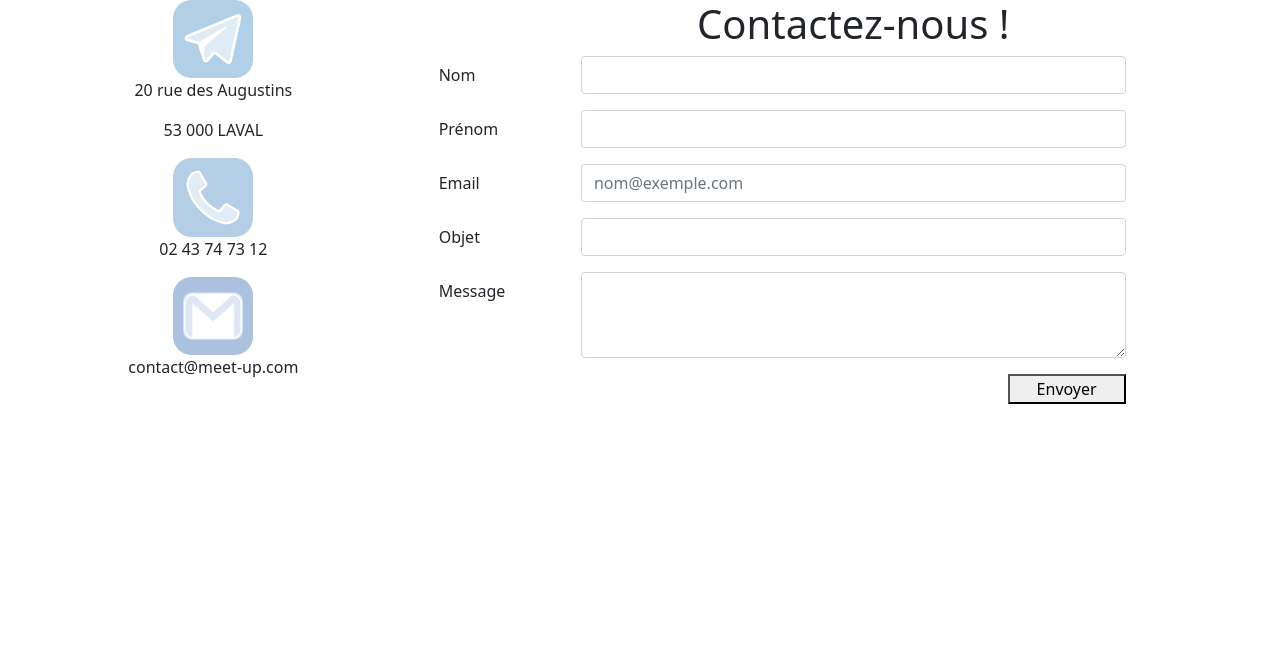
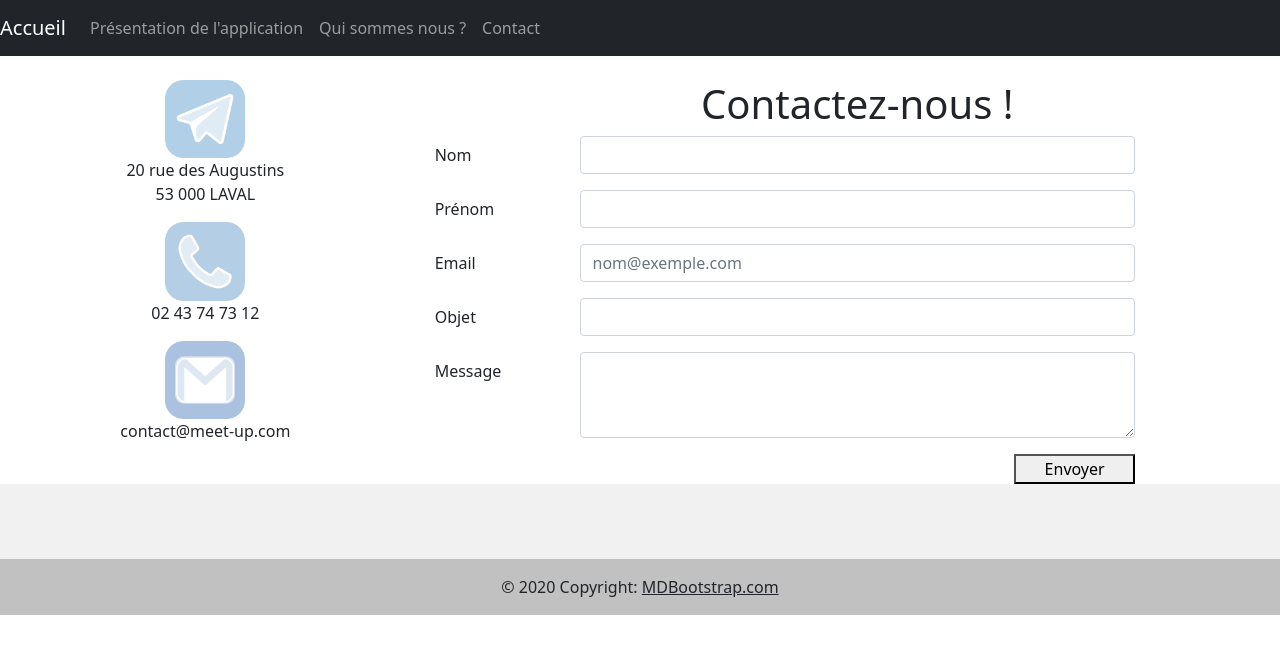
Before and after one commit to rwanoux/projet_01_06_21, a plain HTML site: page contact.html in a window 1280 px wide. Drawn offline with Linux system fonts and the light colour scheme.

Commit message:
cintafrg

```diff
--- a/contact.html
+++ b/contact.html
@@ -11,11 +11,39 @@
     <meta name="viewport" content="width=device-width, initial-scale=1">
 
     <link href="css/bootstrap.min.css" rel="stylesheet">
+    <link href="custom.css" rel="stylesheet">
 
 </head>
 
 
 <body>
+    <div class="container-fluid">
+        <!--Header-->
+        <nav class="navbar navbar-expand-lg navbar-dark bg-dark">
+            <div class="container-fluid">
+              <a class="navbar-brand" href="index.html">Accueil</a>
+              <button class="navbar-toggler" type="button" data-bs-toggle="collapse" data-bs-target="#navbarNav" aria-controls="navbarNav" aria-expanded="false" aria-label="Toggle navigation">
+                <span class="navbar-toggler-icon"></span>
+              </button>
+              <div class="collapse navbar-collapse" id="navbarNav">
+                <ul class="navbar-nav">
+                    <li class="nav-item">
+                        <a class="nav-link" href="prez_app.html">Présentation de l'application</a>
+                      </li>
+                  <li class="nav-item">
+                    <a class="nav-link" href="prez_entr.html">Qui sommes nous ?</a>
+                  </li>
+                  <li class="nav-item">
+                    <a class="nav-link" href="contact.html">Contact</a>
+                  </li>
+                </ul>
+              </div>
+            </div>
+          </nav>
+    </div>
+
+    <br>
+
     <div class="container-fluid">
         <div class="row">
             <div class="col-md-4">
@@ -23,8 +51,7 @@
                     <ul class="list-unstyled">
                         <li>
                             <img src="img/telegram_paper_plane_social_network_chat_icon_179742.png" style="width: 5rem;">
-                            <p>20 rue des Augustins</p>
-                            <p>53 000 LAVAL</p>
+                            <p>20 rue des Augustins <br> 53 000 LAVAL</p>
                         </li>
 
                         <li>
@@ -91,8 +118,75 @@
         </div>
     </div>
 
+<footer class="text-center text-white" style="background-color: #f1f1f1;">
+  <!-- Grid container -->
+  <div class="container pt-4">
+    <!-- Section: Social media -->
+    <section class="mb-4">
+      <!-- Facebook -->
+      <a
+        class="btn btn-link btn-floating btn-lg text-dark m-1"
+        href="#!"
+        role="button"
+        data-mdb-ripple-color="dark"
+        ><i class="fab fa-facebook-f"></i
+      ></a>
 
+      <!-- Twitter -->
+      <a
+        class="btn btn-link btn-floating btn-lg text-dark m-1"
+        href="#!"
+        role="button"
+        data-mdb-ripple-color="dark"
+        ><i class="fab fa-twitter"></i
+      ></a>
 
+      <!-- Google -->
+      <a
+        class="btn btn-link btn-floating btn-lg text-dark m-1"
+        href="#!"
+        role="button"
+        data-mdb-ripple-color="dark"
+        ><i class="fab fa-google"></i
+      ></a>
+
+      <!-- Instagram -->
+      <a
+        class="btn btn-link btn-floating btn-lg text-dark m-1"
+        href="#!"
+        role="button"
+        data-mdb-ripple-color="dark"
+        ><i class="fab fa-instagram"></i
+      ></a>
+
+      <!-- Linkedin -->
+      <a
+        class="btn btn-link btn-floating btn-lg text-dark m-1"
+        href="#!"
+        role="button"
+        data-mdb-ripple-color="dark"
+        ><i class="fab fa-linkedin"></i
+      ></a>
+      <!-- Github -->
+      <a
+        class="btn btn-link btn-floating btn-lg text-dark m-1"
+        href="#!"
+        role="button"
+        data-mdb-ripple-color="dark"
+        ><i class="fab fa-github"></i
+      ></a>
+    </section>
+    <!-- Section: Social media -->
+  </div>
+  <!-- Grid container -->
+
+  <!-- Copyright -->
+  <div class="text-center text-dark p-3" style="background-color: rgba(0, 0, 0, 0.2);">
+    © 2020 Copyright:
+    <a class="text-dark" href="https://mdbootstrap.com/">MDBootstrap.com</a>
+  </div>
+  <!-- Copyright -->
+</footer>
 
 
     <script src="/js/bootstrap.bundle.min.js"></script>
```
